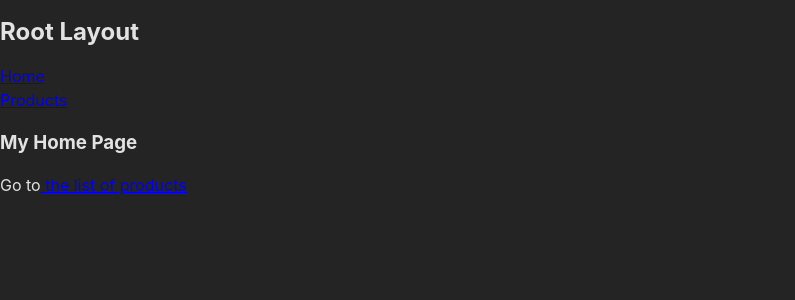
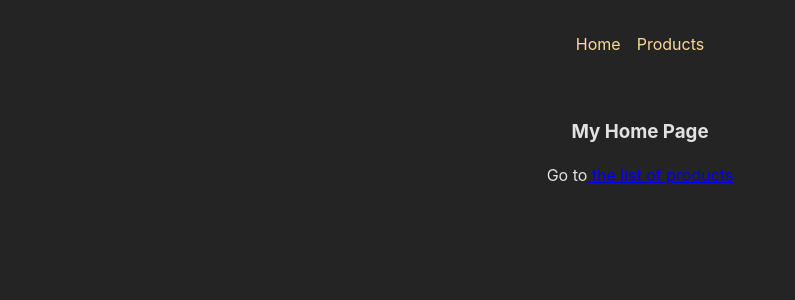
Before and after one commit to HardeepSingh6857/spa, a React (Create React App) app: page / in a window 1280 px wide. Shown: the top 300 px of the page, without its empty margins (0-795 px from the left). Built offline with nearby package versions, Linux system fonts and the light colour scheme.

Commit message:
added css file for Root and MainNavigation component

```diff
--- a/src/components/MainNavigation.jsx
+++ b/src/components/MainNavigation.jsx
@@ -1,11 +1,12 @@
 import React from 'react'
 import { Link } from 'react-router-dom'
+import classes from './MainNavigation.module.css';
 
 const MainNavigation = () => {
     return (
-        <header>
+        <header className={classes.header}>
             <nav>
-                <ul>
+                <ul className={classes.list}>
                     <li>
                         <Link to="/">Home</Link>
                     </li>
--- /dev/null
+++ b/src/components/MainNavigation.module.css
@@ -0,0 +1,23 @@
+.header {
+  max-width: 60rem;
+  margin: auto;
+  padding: 2rem;
+  display: flex;
+  justify-content: center;
+}
+
+.list {
+  display: flex;
+  gap: 1rem;
+}
+
+.list a {
+  text-decoration: none;
+  color: var(--color-primary-400);
+}
+
+.list a:hover,
+.list a.active {
+  color: var(--color-primary-800);
+  text-decoration: underline;
+}
--- a/src/pages/Root.jsx
+++ b/src/pages/Root.jsx
@@ -1,13 +1,15 @@
 import React from 'react'
 import { Outlet } from 'react-router-dom'
 import MainNavigation from '../components/MainNavigation'
+import classes from './Root.module.css';
 
 const Root = () => {
     return (
         <>
-            <h2>Root Layout</h2>
             <MainNavigation />
-            <Outlet />
+            <main className={classes.content}>
+                <Outlet />
+            </main>
         </>
     )
 }
--- /dev/null
+++ b/src/pages/Root.module.css
@@ -0,0 +1,4 @@
+.content {
+    margin: 2rem auto;
+    text-align: center;
+}
```
